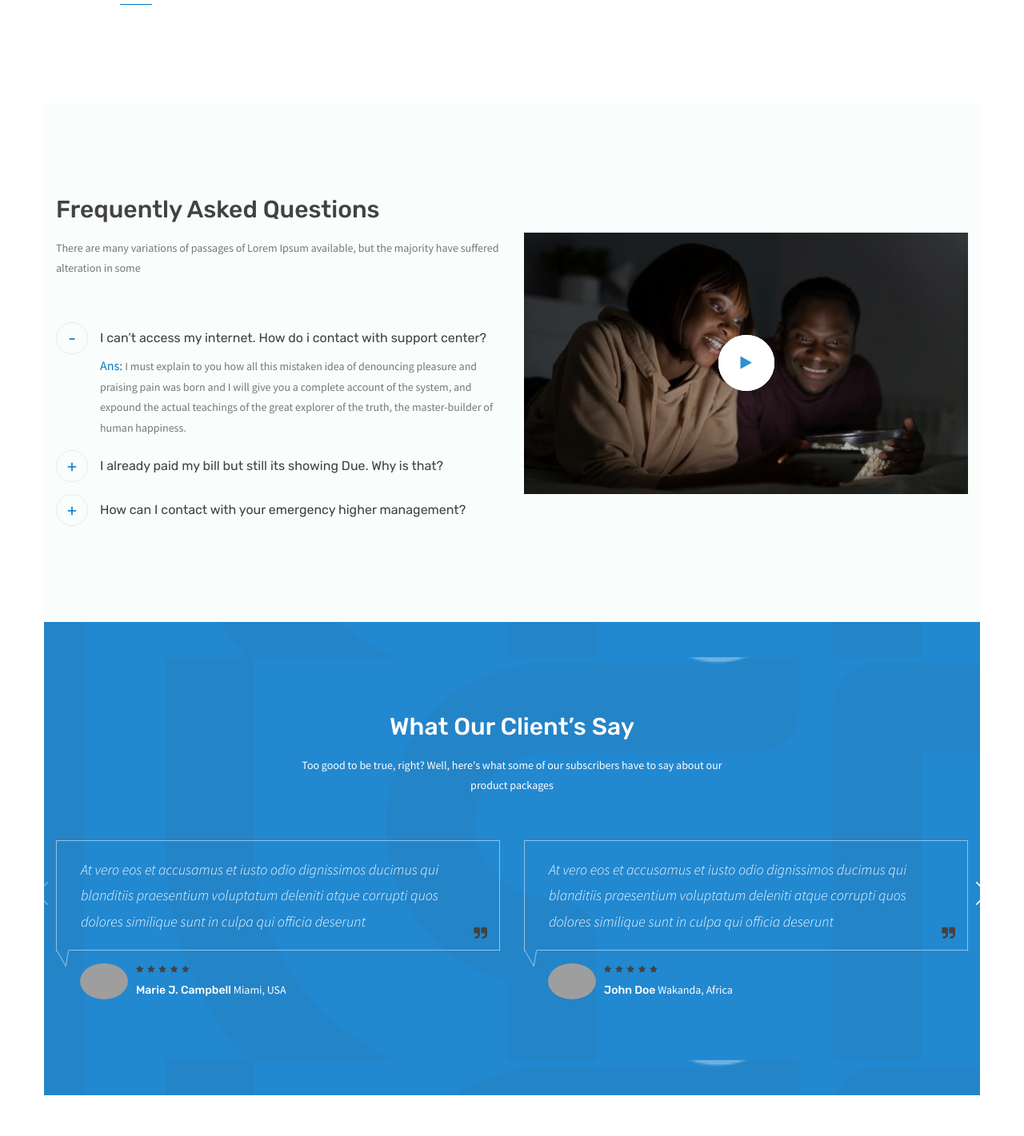
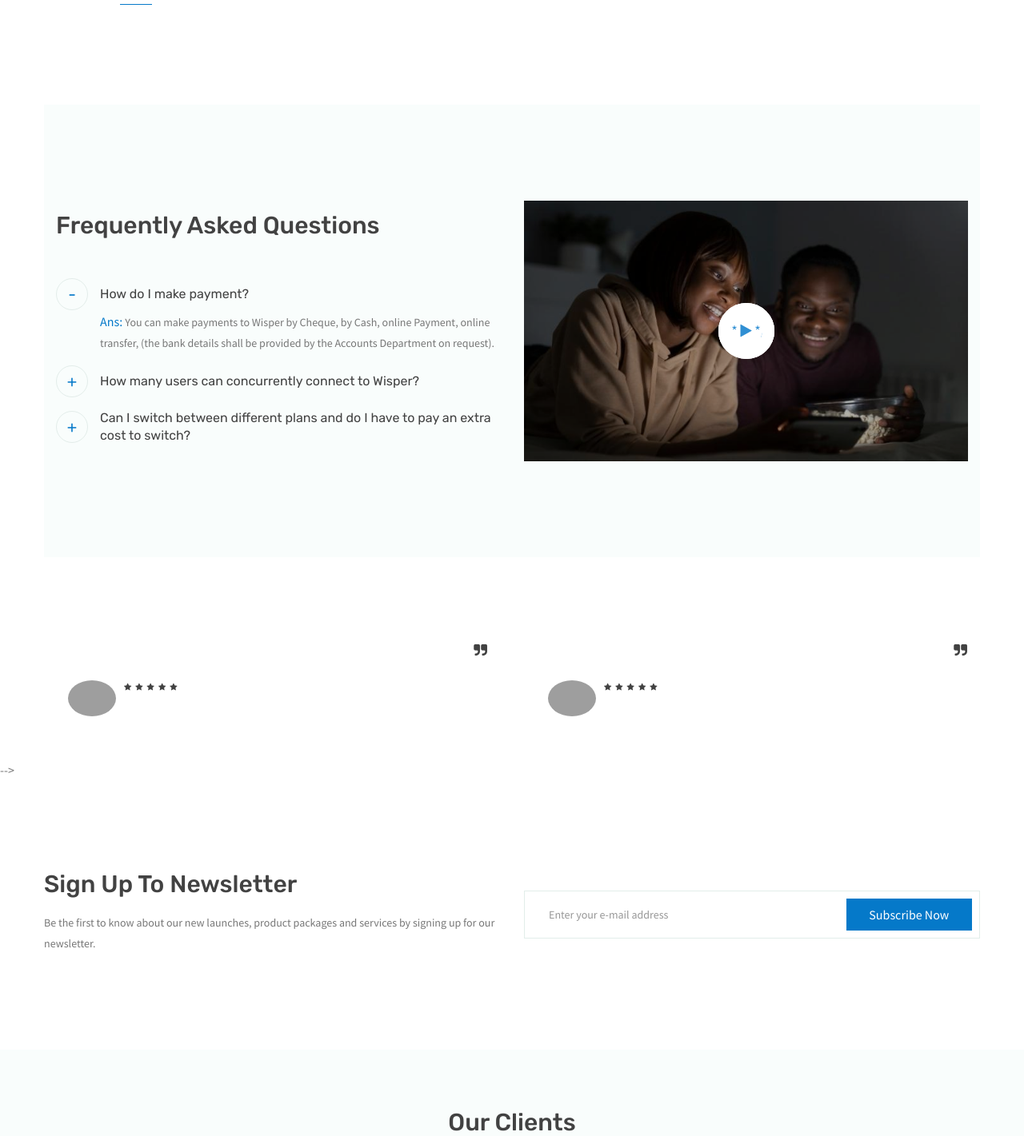
Before and after one commit to WisperHQ/wisper-isp, a PHP site: page /internet-home-sme.php in a window 1280 px wide. Shown: the part 3451-4872 px from the top of the page at 80% size. Run offline with PHP 8.4, Linux system fonts and the light colour scheme; some libraries are stand-ins or nearby versions; grey boxes are pictures that could not be loaded.

Commit message:
Merge branch 'main' of https://github.com/WisperHQ/wisper-isp

```diff
--- a/internet-corporate.php
+++ b/internet-corporate.php
@@ -432,7 +432,7 @@
     <!-- End of FAQ -->
 
     <!-- Reviews -->
-    /* <?php require "reviews.php" ?> */
+    <?php require "reviews.php" ?>
     <!-- End of Reviews -->
 
      <!-- Footer -->
--- a/internet-home-sme.php
+++ b/internet-home-sme.php
@@ -352,36 +352,36 @@
                     <div class="faq pb-50" data-animate="fadeInUp" data-delay=".1">
                         <div class="section-title">
                             <h2>Frequently Asked Questions</h2>
-                            <p>There are many variations of passages of Lorem Ipsum available, but the majority have suffered alteration in some</p>
+                            <!-- <p>There are many variations of passages of Lorem Ipsum available, but the majority have suffered alteration in some</p> -->
                         </div>
                         <div class="accordion" id="accordionFaq">
                             <div class="single-faq">
                                 <div class="faq-title d-flex align-items-center">
-                                    <h3 class="h5" data-toggle="collapse" data-target="#collapseOne" aria-expanded="true" aria-controls="collapseOne">I can’t access my internet. How do i contact with support center?</h3>
+                                    <h3 class="h5" data-toggle="collapse" data-target="#collapseOne" aria-expanded="true" aria-controls="collapseOne">How do I make payment?</h3>
                                 </div>
                                 <div id="collapseOne" class="collapse show" data-parent="#accordionFaq">
                                     <div class="faq-answer">
-                                        <p><span>Ans: </span>I must explain to you how all this mistaken idea of denouncing pleasure and praising pain was born and I will give you a complete account of the system, and expound the actual teachings of the great explorer of the truth, the master-builder of human happiness.</p>
+                                        <p><span>Ans: </span>You can make payments to Wisper by Cheque, by Cash, online Payment, online transfer, (the bank details shall be provided by the Accounts Department on request).</p>
                                     </div>
                                 </div>
                             </div>
                             <div class="single-faq">
                                 <div class="faq-title d-flex align-items-center">
-                                    <h3 class="h5" data-toggle="collapse" data-target="#collapseTwo" aria-expanded="false" aria-controls="collapseTwo">I already paid my bill but still its showing Due. Why is that?</h3>
+                                    <h3 class="h5" data-toggle="collapse" data-target="#collapseTwo" aria-expanded="false" aria-controls="collapseTwo">How many users can concurrently connect to Wisper?</h3>
                                 </div>
                                 <div id="collapseTwo" class="collapse" data-parent="#accordionFaq">
                                     <div class="faq-answer">
-                                        <p><span>Ans: </span>Pariatur cliche reprehenderit, enim eiusmod high life accusamus terry richardson ad squid. 3 wolf moon officia aute, non cupidatat skateboard dolor brunch. Food truck quinoa nesciunt laborum eiusmod. Brunch 3 wolf moon tempor, sunt aliqua put a bird on it squid single-origin coffee nulla assumenda shoreditch et.</p>
+                                        <p><span>Ans: </span>The number of users that can concurrently connects to Wisper will depend on your access plan. Up to 5PC and 20 devices can simultaneously access the internet using lite plan, stream plan, and with Premium plan you select the throughput speeds to fit the needs of your business.</p>
                                     </div>
                                 </div>
                             </div>
                             <div class="single-faq">
                                 <div class="faq-title d-flex align-items-center">
-                                    <h3 class="h5" data-toggle="collapse" data-target="#collapseThree" aria-expanded="false" aria-controls="collapseThree">How can I contact with your emergency higher management?</h3>
+                                    <h3 class="h5" data-toggle="collapse" data-target="#collapseThree" aria-expanded="false" aria-controls="collapseThree">Can I switch between different plans and do I have to pay an extra cost to switch?</h3>
                                 </div>
                                 <div id="collapseThree" class="collapse" data-parent="#accordionFaq">
                                     <div class="faq-answer">
-                                        <p><span>Ans: </span>Anim pariatur cliche reprehenderit, enim eiusmod high life accusamus terry richardson ad squid. 3 wolf moon officia aute, non cupidatat skateboard dolor brunch. Food truck quinoa nesciunt laborum eiusmod. Brunch 3 wolf moon tempor, sunt aliqua put a bird on it squid single-origin coffee nulla assumenda shoreditch et.</p>
+                                        <p><span>Ans: </span>You can switch between data plans without incurring any addition cost. Only the cost of the access plan you are migrating to.</p>
                                     </div>
                                 </div>
                             </div>
@@ -392,7 +392,7 @@
                     <div class="popup-video mb-50" data-animate="fadeInUp" data-delay=".5">
                         <img src="img/video-thumb.jpg" data-rjs="2" alt="">
                         <a href="https://www.youtube.com/watch?v=6ZfuNTqbHE8" class="youtube-popup play-btn ripple">
-                            <i class="fa fa-play"></i>
+                            /* <i class="fa fa-play"></i> */
                         </a>
                     </div>
                 </div>
@@ -402,7 +402,7 @@
     <!-- End of FAQ -->
 
     <!-- Reviews -->
-    <?php require "reviews.php" ?>
+    <!--  <?php require "reviews.php" ?> -->
     <!-- End of Reviews -->
 
      <!-- Footer -->
```
